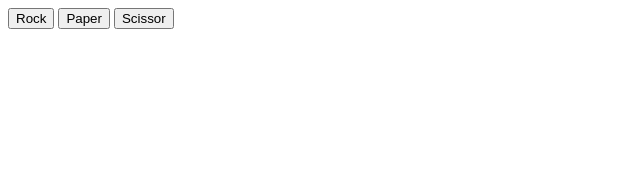
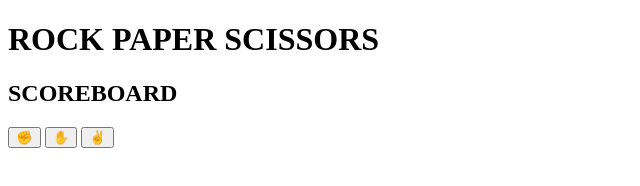
Before and after one commit to justincschoi/rock-paper-scissors, a plain HTML site: page index.html in a window 1280 px wide. Shown: the whole page, without its empty margins (0-640 px from the left). Drawn offline with Linux system fonts and the light colour scheme.

Commit message:
Update button logo. Add Header and scoreboard.

```diff
--- a/index.html
+++ b/index.html
@@ -5,13 +5,24 @@
     <meta charset="UTF-8">
     <meta name="viewport" content="width=device-width, initial-scale=1.0">
     <title>Rock Paper Scissors</title>
+    <link rel="stylesheet" href="style.css">
 </head>
 
 <body>
-    <button class="rock">Rock</button>
-    <button class="paper">Paper</button>
-    <button class="scissor">Scissor</button>
+    <header class="header">
+        <h1>ROCK PAPER SCISSORS</h1>
+    </header>
+
     <div id="result"></div>
+    <div id="scoreboard">
+        <h2>SCOREBOARD</h2>
+    </div>
+
+    <div id="buttons">
+        <button class="rock">✊</button>
+        <button class="paper">✋</button>
+        <button class="scissors">✌️</button>
+    </div>
     <script src="script.js"></script>
 </body>
 
```
